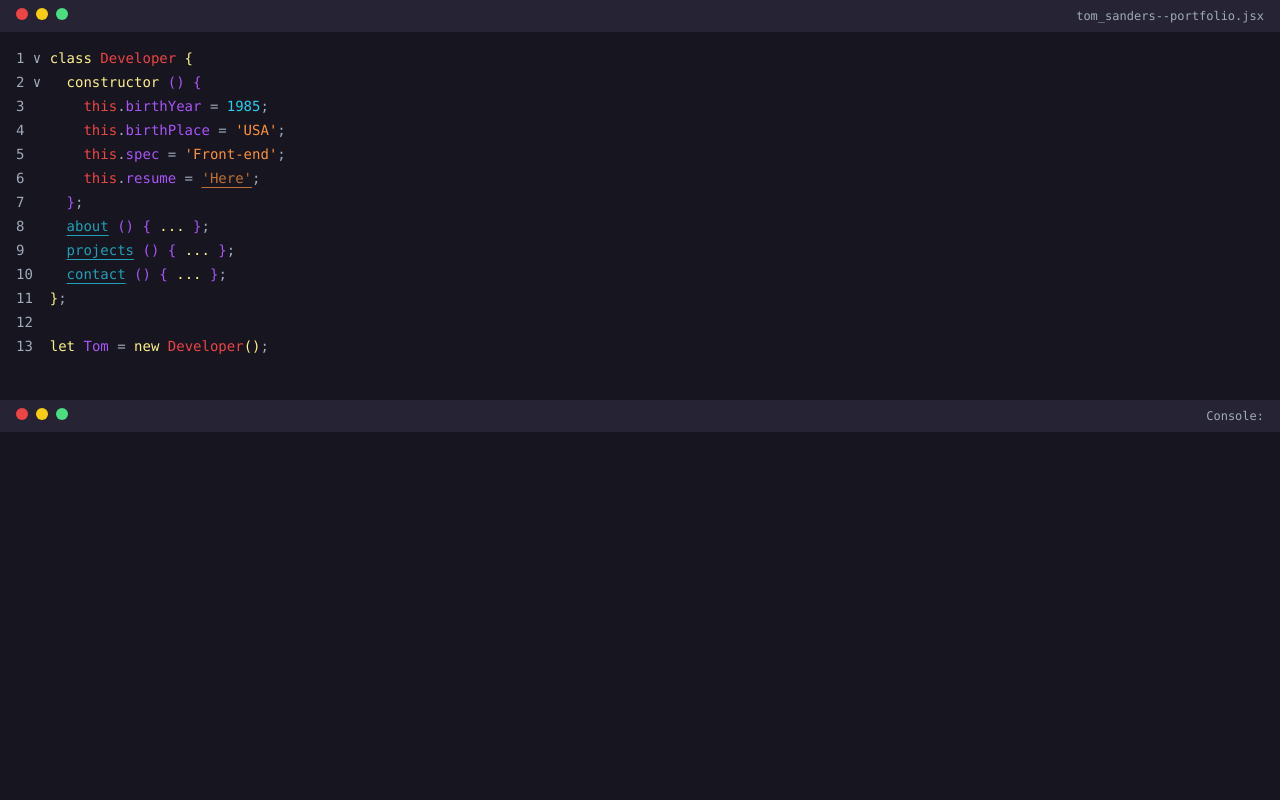
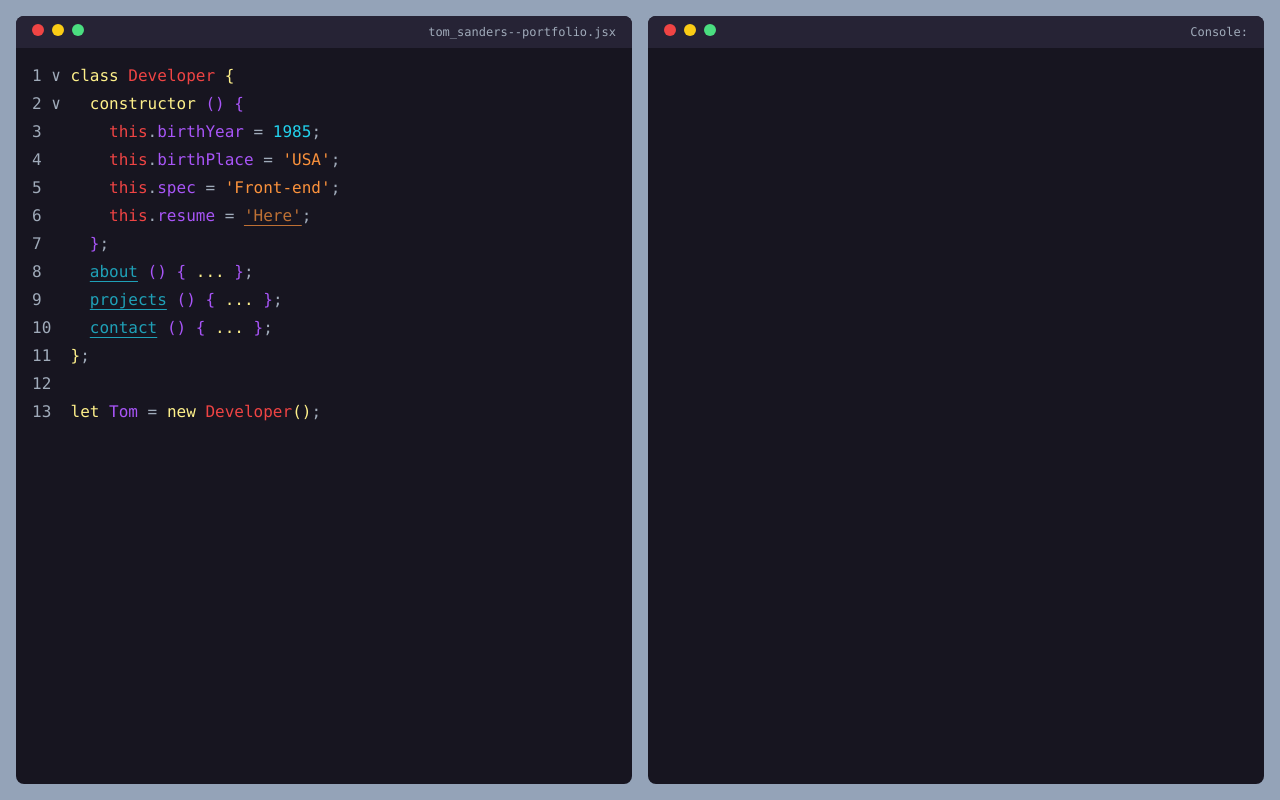
Before and after one commit to tomasanders/portfolio-site, a Next.js app: page / in a window 1280 px wide. Built offline with nearby package versions, Linux system fonts and the light colour scheme.

Commit message:
desktop style updates

```diff
--- a/components/Ide.jsx
+++ b/components/Ide.jsx
@@ -9,7 +9,7 @@ import { Projects } from "./Projects";
 
 
 export const Ide = () => {
-  const linkClass = "underline underline-offset-4 motion-safe:animate-pulse delay-500";
+  const linkClass = "underline underline-offset-4 motion-safe:animate-pulse delay-500 cursor-pointer";
 
   const [pageName, setPageName] = useState(" ");
   const [console, setConsole] = useState();
@@ -51,8 +51,8 @@ export const Ide = () => {
   };
 
   return (
-    <main className="grid w-screen h-screen grid-rows-2">
-      <div className="[ide] text-console-gray bg-dev-bg text-sm">
+    <main className="grid w-screen h-screen grid-rows-2 md:grid-rows-1 md:grid-cols-2 md:gap-4 md:p-4 bg-slate-400">
+      <div className="[ide] text-console-gray bg-dev-bg text-sm md:rounded-lg md:overflow-hidden md:text-base">
         <ButtonBar head={true} />
         <div className="p-4">
           <pre className="flex flex-col gap-1">
@@ -73,7 +73,7 @@ export const Ide = () => {
         </div>
       </div>
 
-      <div className="[console] text-console-gray bg-dev-bg overflow-auto text-sm">
+      <div className="[console] text-console-gray bg-dev-bg overflow-auto text-sm md:rounded-lg md:overflow:hidden md:text-base">
         <ButtonBar head={false} pageName={pageName} />
 
         <div className="p-4 text-left">
```
